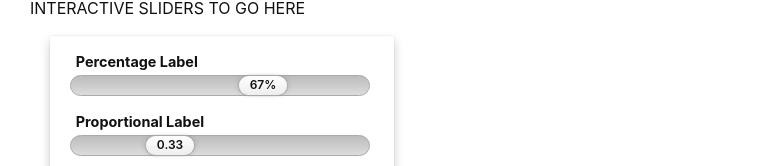
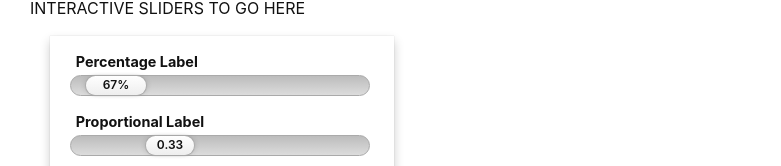
Before and after one commit to acmoles/react-slider, a React (Create React App) app: page / in a window 1280 px wide. Shown: the part 778-944 px from the top of the page, without its empty margins (0-781 px from the left). Built offline with nearby package versions, Linux system fonts and the light colour scheme.

Commit message:
general refactor

```diff
--- a/src/App.tsx
+++ b/src/App.tsx
@@ -24,9 +24,9 @@ export default class App extends React.Component<{}, State> {
       sliders: [
         {
           label: "Percentage Label",
-          max: 100,
+          max: 1000,
           min: 0,
-          step: 0,
+          step: 5,
           value: 67,
           unit: "%"
         },
--- a/src/Slider.tsx
+++ b/src/Slider.tsx
@@ -6,20 +6,10 @@ import { SliderData } from "./App";
 Production TODOs
 ----------------
 
-- Accessibility e.g. Semantic html tags (button for handle?), best practices for sliders, Aria attributes
-- Handle native touch events
-- Increase legacy browser compatibility e.g. event.clientX, prefix inline transform style, requestAnimationFrame, addEventListener
+- Accessibility e.g. Semantic html tags, best practices for sliders, Aria attributes, keyboard support
+- Handle native touch events (pointer events API)
 - Something other than transitioning box-shadow for better better performance (like more dom elements fading in/out with opacity)
 - Either all px or all em for styling rules
-
-Nice to have's
---------------
-
-- Click on slider range to set value
-- Smooth snapping to steps
-- Overdrag on start/end with snap back to first/last position
-- Animate into position on external prop change
-- Virtual precision greater than per-pixel?
 */
 
 interface SliderProps extends SliderData {
@@ -35,10 +25,8 @@ export class Slider extends React.Component<SliderProps, SliderState> {
   offsetWrapper: number;
   offsetMouse: number;
   prevOffsetHandle: number;
-  stepRatios: number[];
   wrapperRange: number;
 
-  scheduledAnimationFrame: any;
   rangeRef: any;
   handleRef: any;
 
@@ -55,7 +43,6 @@ export class Slider extends React.Component<SliderProps, SliderState> {
     this.offsetWrapper = 0;
     this.offsetMouse = 0;
     this.prevOffsetHandle = -1;
-    this.stepRatios = this.calculateStepRatios();
     this.wrapperRange = 0; // Calculated in didMount hook reflow
   }
 
@@ -71,7 +58,6 @@ export class Slider extends React.Component<SliderProps, SliderState> {
     window.removeEventListener("resize", this.handleWindowChange);
     document.removeEventListener("mousemove", this.handleMouseMove);
     document.removeEventListener("mouseup", this.handleMouseUp);
-    cancelAnimationFrame(this.scheduledAnimationFrame);
   }
 
   handleWindowChange = () => {
@@ -87,31 +73,19 @@ export class Slider extends React.Component<SliderProps, SliderState> {
   };
 
   componentDidUpdate(prevProps: SliderProps) {
-    if (prevProps.step !== this.props.step) {
-      this.stepRatios = this.calculateStepRatios();
-    }
-
     if (
       prevProps.min !== this.props.min ||
       prevProps.max !== this.props.max ||
       prevProps.step !== this.props.step
     ) {
       this.reflow();
-      // Ensure value is set to allowable value
-      const value = this.translateNormalized(
-        this.getAllowableValue(this.getNormalized(this.props.value))
-      );
+      // Ensure incoming value is set to allowable value
+      const value = this.getAllowableValue(this.props.value);
       this.props.onChange(value);
     }
   }
 
-  setValue(valueToSet: number) {
-    const value = this.translateNormalized(this.getAllowableValue(valueToSet));
-    this.props.onChange(value);
-  }
-
   render() {
-    // Some kind of formatting config in the future
     const formattedValue = this.props.unit
       ? this.props.value.toFixed(0) + this.props.unit
       : this.props.value.toFixed(2);
@@ -138,6 +112,10 @@ export class Slider extends React.Component<SliderProps, SliderState> {
             onMouseDown={
               (event) => {this.handleDragStart(event);}
             }
+            role="slider"
+            aria-valuemin={this.props.min}
+            aria-valuenow={this.props.value}
+            aria-valuemax={this.props.max}
             >
             {formattedValue}
           </div>
@@ -150,7 +128,6 @@ export class Slider extends React.Component<SliderProps, SliderState> {
     event.preventDefault();
     event.stopPropagation();
 
-    // Start drag
     this.setState({ dragging: true });
     this.offsetWrapper = GetPosition(this.rangeRef.current);
     this.offsetMouse = event.clientX - GetPosition(this.handleRef.current);
@@ -160,51 +137,29 @@ export class Slider extends React.Component<SliderProps, SliderState> {
     if (!this.state.dragging) {
       return;
     }
-    // Stop drag
     this.setState({ dragging: false });
   }
 
   handleDrag(event: any) {
     if (this.state.dragging) {
       event.preventDefault();
-
-      this.scheduledAnimationFrame = requestAnimationFrame(() => {
-        const offset = event.clientX - this.offsetWrapper - this.offsetMouse;
-        this.setValueByOffset(offset);
-        this.updateOffsetFromValue();
-      });
+      const offset = event.clientX - this.offsetWrapper - this.offsetMouse;
+      this.setValueByOffset(offset);
+      this.updateOffsetFromValue();
     }
   }
 
-  getNormalized(value: number) {
-    let normalized =
-      (value - this.props.min) / (this.props.max - this.props.min);
-    return normalized;
-  }
-
-  translateNormalized(value: number) {
-    let unnormalized =
-      value * (this.props.max - this.props.min) + this.props.min;
-    return unnormalized;
-  }
-
   setValueByOffset(offset: number) {
-    const value = this.translateNormalized(
-      this.getAllowableValue(
-        this.getRatioByOffset(offset)
-        )
-    );
+    const ratio = this.getRatioByOffset(offset);
+    let value = this.translateNormalized(ratio);
+    value = this.getAllowableValue(value);
     this.props.onChange(value);
   }
 
   updateOffsetFromValue() {
-    const valueNormalised = this.getNormalized(this.props.value);
-
-    let offset = this.getOffsetByRatio(
-      this.getAllowableValue(
-        valueNormalised
-      )
-    );
+    const valueAllowable = this.getAllowableValue(this.props.value);
+    const ratio = this.getNormalized(valueAllowable);
+    const offset = this.getOffsetByRatio(ratio);
 
     if (offset !== this.prevOffsetHandle) {
       this.setState({ offsetHandle: offset });
@@ -222,14 +177,26 @@ export class Slider extends React.Component<SliderProps, SliderState> {
 
   getAllowableValue(value: number) {
     let allowable = value;
-    allowable = Math.max(value, 0);
-    allowable = Math.min(allowable, 1);
+    allowable = Math.max(value, this.props.min);
+    allowable = Math.min(allowable, this.props.max);
 
-    if (this.stepRatios.length > 0) {
+    if (this.props.step) {
       allowable = this.getClosestStep(allowable);
     }
 
     return allowable;
+  }
+
+  getNormalized(value: number) {
+    let normalized =
+      (value - this.props.min) / (this.props.max - this.props.min);
+    return normalized;
+  }
+
+  translateNormalized(value: number) {
+    let unnormalized =
+      value * (this.props.max - this.props.min) + this.props.min;
+    return unnormalized;
   }
 
   reflow() {
@@ -239,29 +206,7 @@ export class Slider extends React.Component<SliderProps, SliderState> {
   }
 
   getClosestStep(value: number) {
-    return this.stepRatios.reduce((prev, curr) => Math.abs(curr - value) < Math.abs(prev - value) ? curr : prev);
-  }
-
-  calculateStepRatios() {
-    var steps = 0;
-    const normalisedStep = this.getNormalized(this.props.step);
-    if (normalisedStep > 0 && normalisedStep < 1) {
-      steps = 1 / normalisedStep;
-    }
-
-    var stepRatios = [];
-    if (steps >= 1) {
-      for (var i = 0; i <= steps; i++) {
-        if (steps > 1) {
-          stepRatios[i] = i / steps;
-        } else {
-          // Say, a single step will always have a 0 value
-          stepRatios[i] = 0;
-        }
-      }
-    }
-
-    return stepRatios;
+    return Math.round(value / this.props.step) * this.props.step;
   }
 
   calculateMaxFormattedCharacters() {
--- a/src/styles.css
+++ b/src/styles.css
@@ -49,6 +49,7 @@ img {
   padding: 1em 1.5em 1.5em 1.25em;
   box-shadow: 0 0 1px rgba(0, 0, 0, 0.2), 0 5px 10px rgba(0, 0, 0, 0.2);
   max-width: 21.5em;
+  font-size: 16px;
 }
 
 ul.clear {
```
